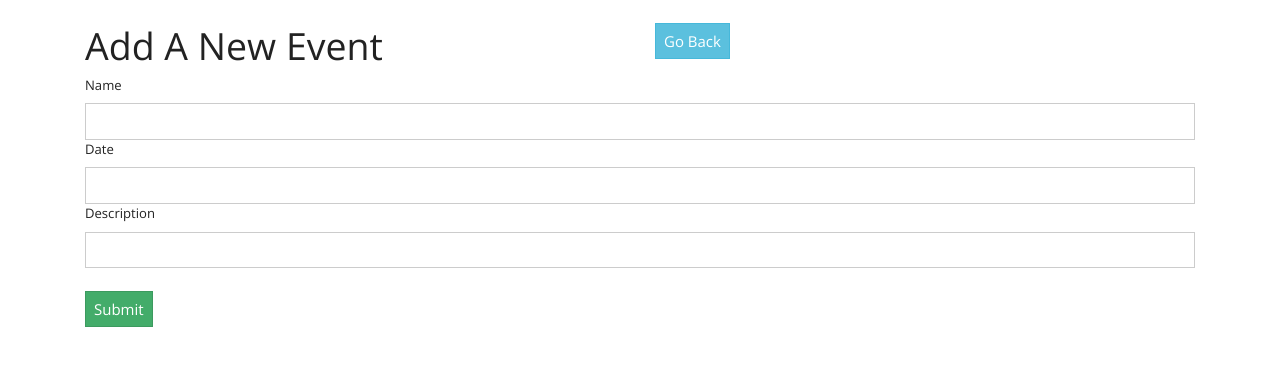
After one commit to marselgray/calendar, a Django app: page /entry/add in a window 1280 px wide. The commit adds this page. Shown: the top 366 px of the page. Run offline with Django 3.2, Linux system fonts and the light colour scheme.

Commit message:
added form

```diff
--- a/calendarapp/calendarapp/urls.py
+++ b/calendarapp/calendarapp/urls.py
@@ -20,5 +20,10 @@ from myapp import views
 urlpatterns = [
     path('', views.index, name='index'),
     path('calendar_entry/<int:pk>', views.details, name='details'),
+
+    #add event path
+    path('entry/add', views.add, name='add'),
+
+    # admin path
     path('admin/', admin.site.urls),
 ]
--- /dev/null
+++ b/calendarapp/myapp/forms.py
@@ -0,0 +1,6 @@
+from django import forms
+
+class EntryForm(forms.Form):
+    name = forms.CharField(max_length=100)
+    date = forms.DateTimeField()
+    description = forms.CharField(widget=forms.Textarea)
--- /dev/null
+++ b/calendarapp/myapp/templates/myapp/form.html
@@ -0,0 +1,33 @@
+{% extends 'myapp/base.html'%}
+
+{% block content %}
+<br>
+<div class='container form-group'>
+
+<div class='row'>
+    <div class='col-lg-6'>
+        <h1>Add A New Event</h1>
+    </div>
+    <div class='col-lg-6'>
+        <button onclick="window.location='{% url 'index' %}'" type='button' class='btn btn-info'>Go Back</button>
+    </div>
+</div>
+
+    <form method='POST'>
+     {% csrf_token %}
+
+    {% for field in form %}
+        {{field.errors}}
+            <label>{{field.label}}</label>
+            <input name='{{field.name}}' class='form-control'/>
+    {% endfor %}
+
+    <br>
+    <button type='submit' class='btn btn-success'> Submit
+    </button>
+
+    </form>
+</div>
+
+
+{% endblock %}
--- a/calendarapp/myapp/views.py
+++ b/calendarapp/myapp/views.py
@@ -1,5 +1,7 @@
 from django.shortcuts import render, get_object_or_404
 from .models import Entry
+from .forms import EntryForm
+from django.http import HttpResponseRedirect
 
 def index(request):
     entries = Entry.objects.all()
@@ -9,3 +11,29 @@ def index(request):
 def details(request, pk):
     Entry= entry.objects.get(id=pk)
     return render(request, "calenderproject/details.html", {"Entry":Entry})
+
+def add(request):
+    #if statement Alpha
+    if request.method == 'POST':
+
+        form = EntryForm(request.POST)
+        #if statement Beta
+        if form.is_valid():
+            #
+            name = form.cleaned_data['name']
+            date = form.cleaned_data['date']
+            description = form.cleaned_data['description']
+
+            Entry.objects.create(
+                name=name,
+                date=date,
+                description=description
+            ).save()
+
+            return HttpResponseRedirect('/')
+
+    #else statement Alpha
+    else:
+        form = EntryForm()
+
+    return render(request, 'myapp/form.html', {'form': form})
```
Also changed, not shown: calendarapp/myapp/templates/myapp/index.html (+15 -0 lines), calendarapp/db.sqlite3.
